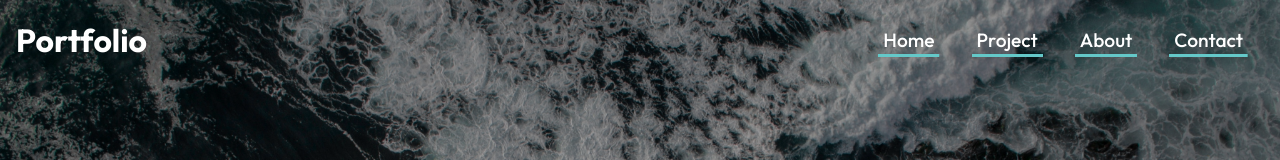
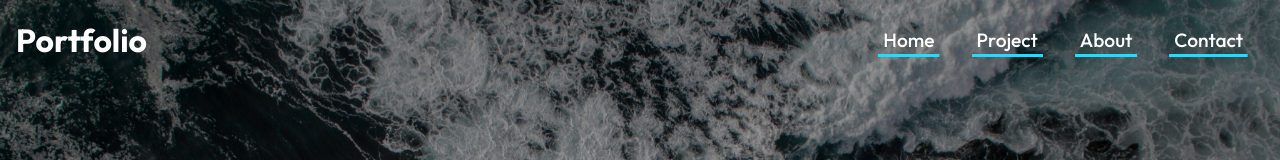
Before and after one commit to LucasElijah/Portfolio, a React (Create React App) app: page / in a window 1280 px wide. Shown: the top 160 px of the page. Built offline with nearby package versions, Linux system fonts and the light colour scheme.

Commit message:
Update NavbarStyles.css

```diff
--- a/src/components/Navbar/NavbarStyles.css
+++ b/src/components/Navbar/NavbarStyles.css
@@ -36,8 +36,8 @@
   background:
     linear-gradient(
       to right,
-      rgba(100, 200, 200, 1),
-      rgba(100, 200, 200, 1)
+      rgba(30, 221, 255, 1),
+      rgba(30, 221, 255, 1)
     ),
     linear-gradient(
       to right,
```
